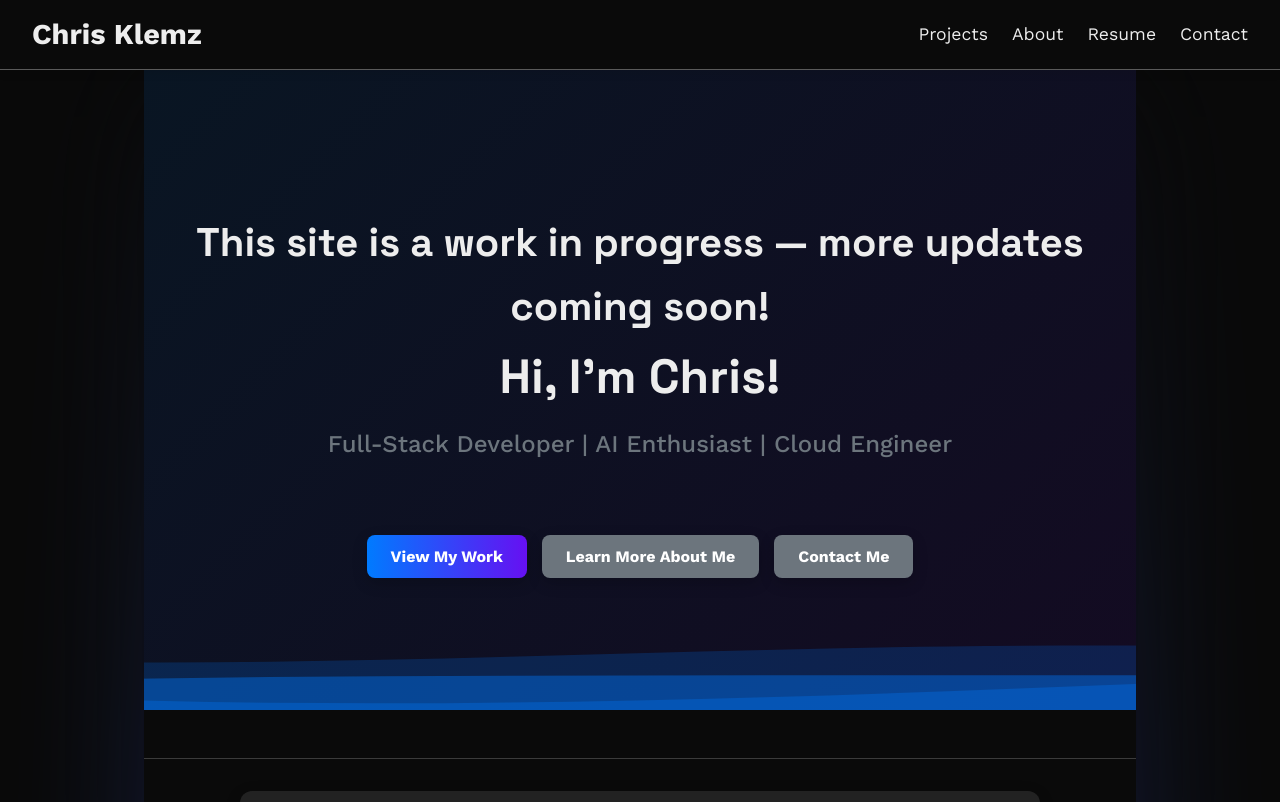
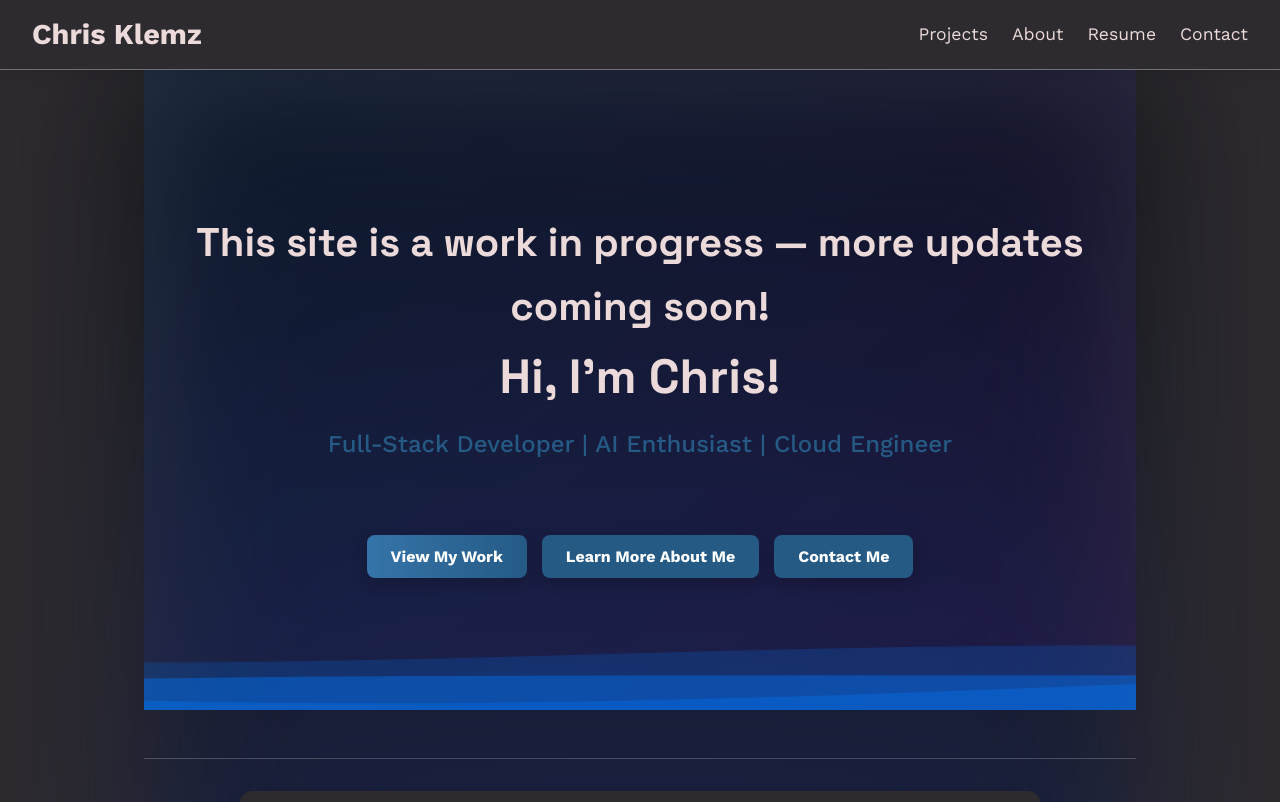
Before and after one commit to Crklemz/portfolio-website, a Next.js app: page / in a window 1280 px wide. Shown: the top 802 px of the page. Built offline with nearby package versions, Linux system fonts and the light colour scheme.

Commit message:
style: color pallete change

```diff
--- a/src/styles/Home.module.css
+++ b/src/styles/Home.module.css
@@ -28,7 +28,6 @@
   align-items: center;
   justify-content: center;
   text-align: center;
-  background: var(--background);
   color: var(--foreground);
   padding: var(--page-padding);
   position: relative;
--- a/src/styles/globals.css
+++ b/src/styles/globals.css
@@ -2,11 +2,11 @@
 
 /* Define Theme Variables */
 :root {
-  --background: #0a0a0a;
-  --foreground: #ededed;
-  --primary: #007bff;
-  --secondary: #6c757d;
-  --accent: #64ffda;
+  --background: #2d2b30;
+  --foreground: #ebdad9;
+  --primary: #3574a9;
+  --secondary: #255a85;
+  --accent: #c3b4af;
 
   /* Google Fonts */
   --font-heading: var(--font-space-grotesk);
@@ -108,7 +108,7 @@ label {
 
 /* Button Styles */
 .btn-primary {
-  background: linear-gradient(to right, var(--primary), #6610f2);
+  background: linear-gradient(to right, var(--primary), var(--secondary));
   color: white;
   font-weight: bold;
   padding: 12px 24px;
@@ -148,7 +148,7 @@ label {
 .section {
   width: 100%;
   max-width: 800px;
-  background: rgba(255, 255, 255, 0.1);
+  background: var(--background);
   backdrop-filter: blur(10px);
   border-radius: 12px;
   box-shadow: 0 4px 15px rgba(0, 0, 0, 0.2);
```
